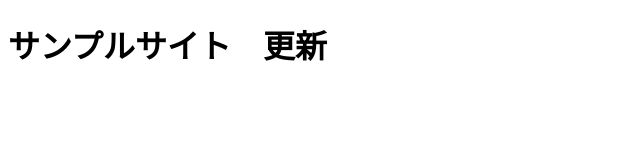
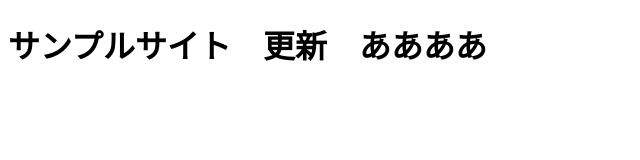
Before and after one commit to t-7-7-7-m/test, a plain HTML site: page index.html in a window 1280 px wide. Shown: the whole page, without its empty margins (0-640 px from the left). Drawn offline with Linux system fonts and the light colour scheme.

Commit message:
あああ
あああ

```diff
--- a/index.html
+++ b/index.html
@@ -6,6 +6,6 @@
 </head>
 
 <body>
-	<h1>サンプルサイト　更新</h1>
+	<h1>サンプルサイト　更新　ああああ</h1>
 </body>
 </html>
```
